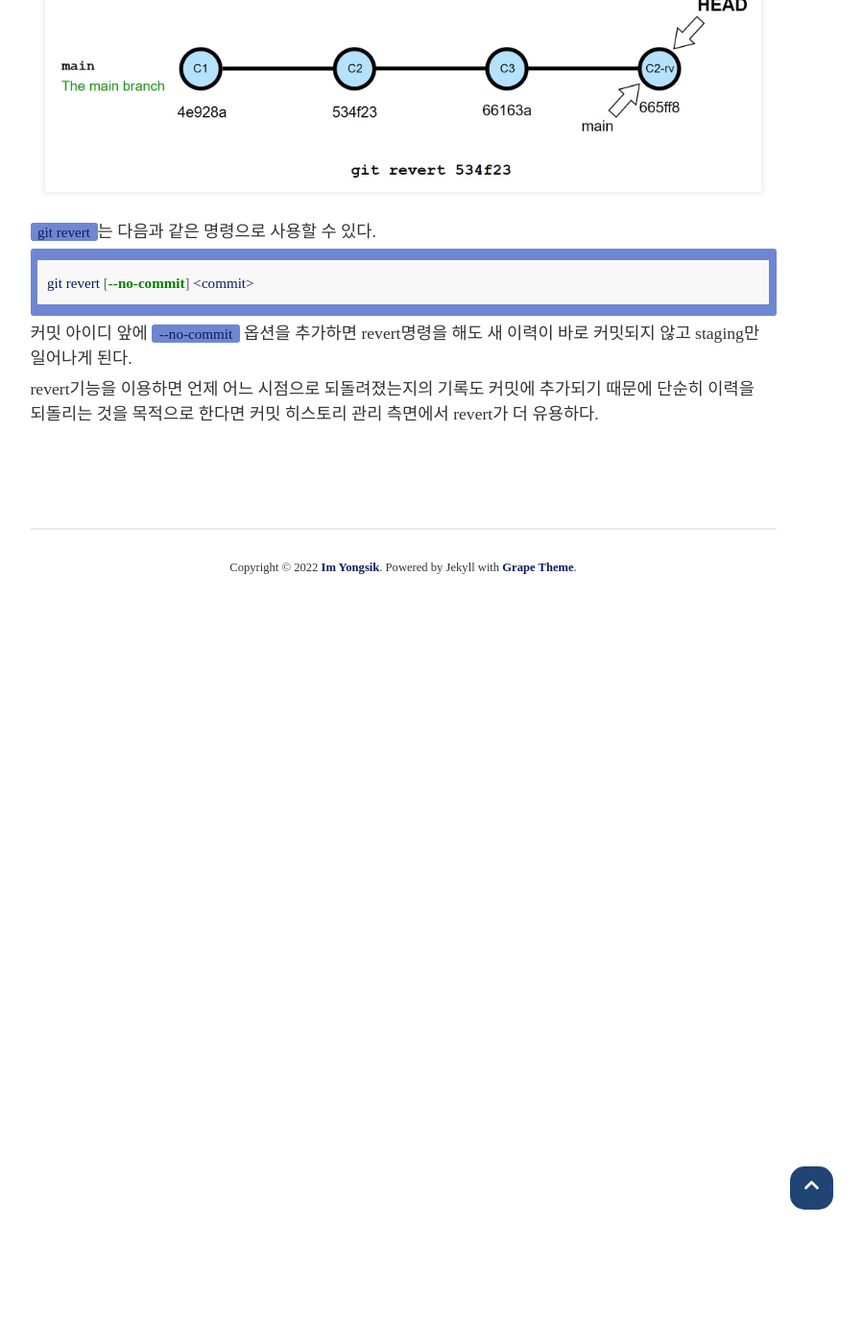
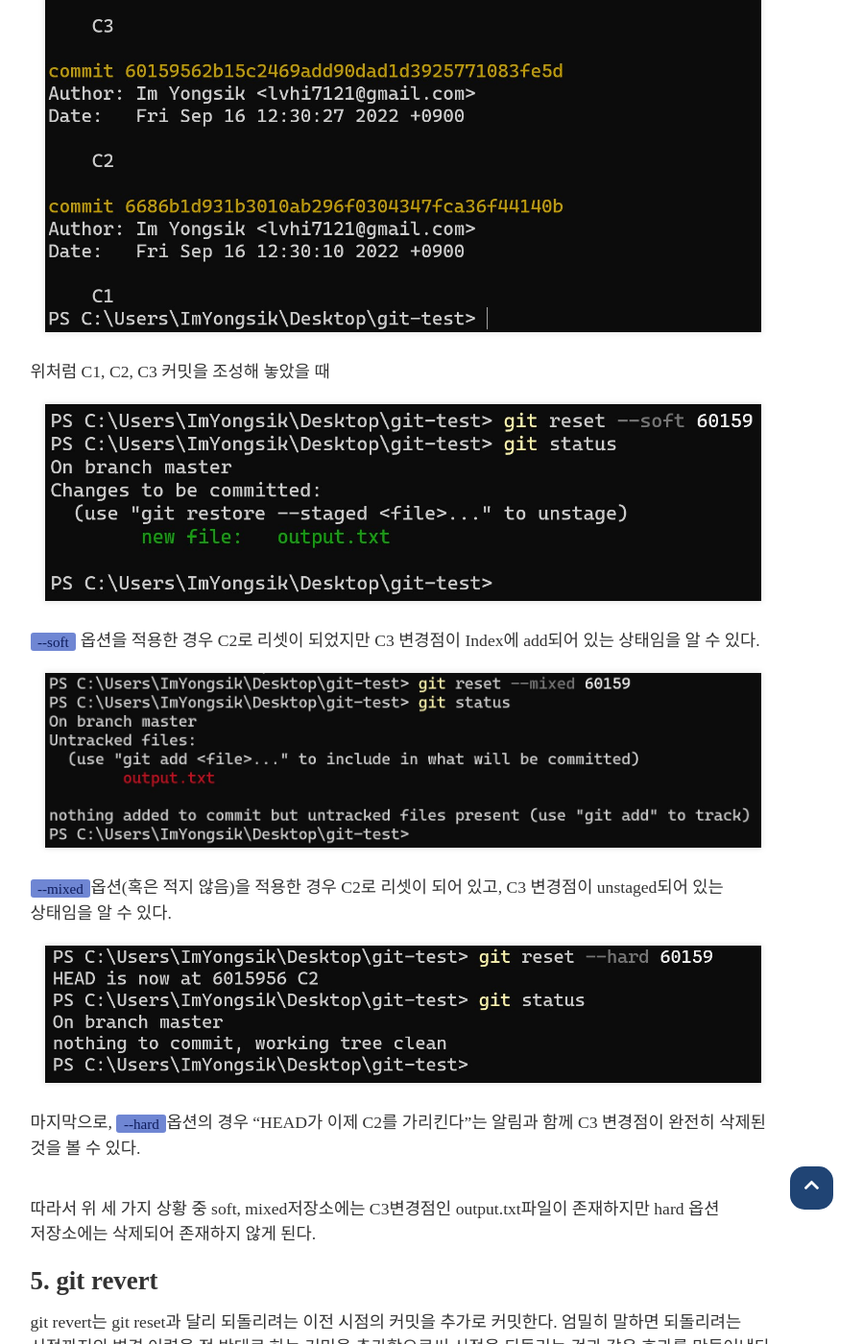
Before and after one commit to Hamsik2rang/Hamsik2rang.github.io, a Jekyll site: the page built from _posts/2022-09-16-What-is-Git-2.md, in a window 1280 px wide and 1400 px high, scrolled down 11494 px. Shown: the whole window at 96% size, without its empty margins (220-1119 px from the left). Built offline with Jekyll 4.4.1, drawn with Linux system fonts in a browser that asks for light colours; nearby versions of some CDN libraries; some web fonts are replaced; comment, search, counter and statistics services are not loaded; some of the changed text lies outside the part shown.

Commit message:
설명 및 스샷 추가

````diff
--- a/_posts/2022-09-16-What-is-Git-2.md
+++ b/_posts/2022-09-16-What-is-Git-2.md
@@ -81,13 +81,21 @@ Git을 사용하다 보면 커밋을 실수하거나 Push를 실수하는 경우
 
 앞서 commit과정에서 HEAD가 자식 이력으로 이동하는 것을 볼 수 있었다. 그런데 저 HEAD는 사용자가 직접 움직일 수 없는걸까?
 
+<br>
+
 정답은 "가능하다"이다.
+
+<br>
 
 HEAD를 원하는 이력으로 이동하는 git 명령어가 존재하는데, 바로 **`git switch`**이다.
 
+<br>
+
 사실 git 2.23버전 이전까지는 git switch라는 명령어가 없었고 이러한 역할을 `git checkout`이 담당했는데, `git checkout`의 역할이 너무 많다 보니 새롭게 `git switch`라는 명령어가 HEAD/브랜치 등의 이동을 담당하게 되었다.
 
-아무튼, `git switch` 명령은 아래와 같이 이루어져 있다
+<br>
+
+아무튼, `git switch` 명령은 아래와 같이 이루어져 있다.
 
 ```bash
 git switch [<options>] [--no-guess] <branch>
@@ -123,7 +131,11 @@ git switch --orphan <new-branch>
 
 이 중 브랜치와 브랜치 관련 명령에 대해서는 나중에 또 다시 설명하기로 하고, 커밋을 대상으로 하는 두 번째 명령만을 살펴 보자.
 
+<br>
+
 `git switch --detach` 명령어를 사용하면 HEAD를 우리가 원하는 곳으로 이동시킬 수 있는데, 원하는 곳은 Commit ID를 통해 지정한다.
+
+<br>
 
 따라서 아래와 같은 상태일 때
 
@@ -142,18 +154,27 @@ git switch --detach 42928a
 <p align="center">
     <img src="{{site.baseurl}}/assets/img/posts/2022-09-16/What-is-Git-2/img07.jpg"/>
 </p>
-
 이처럼 실제 브랜치의 리프 노드와 HEAD가 같은 곳을 가리키지 않을 경우 HEAD를 **분리된 헤드(Detached HEAD)**라 부른다.
 
+<br>
+
 이때 분리된 헤드는 특정 브랜치를 가리키는 것이 아니라 어느 브랜치에도 속하지 않고 특정한 커밋만을 가리키는 것으로 간주되는데, 따라서 HEAD가 분리된 상태에서는 커밋을 진행할 수 없다.
+
+<br>
 
 그렇다면 HEAD 이동은 어떤 상황에서 사용할까?
 
 바로 이전 이력의 작업 상태를 확인해야 할 일이 있거나, 과거 시점에서 새 브랜치를 생성해야 할 때 이용한다.
 
+<br>
+
 예를 들어, 열심히 프로그래밍을 하던 도중 버그가 일어난 것을 발견했는데 해당 버그가 과거 시점에 작성한 코드에 의한 버그라고 가정해 보자. 그런데 이 코드가 문제가 있을 것으로 미처 생각하지 못하고 해당 코드에 의존해서 추가 기능들을 잔뜩 작성해 놓은 상태라면? 이미 커질대로 커져버린 코드 베이스 때문에 함부로 건드리기 어려울 것이다.
 
+<br>
+
 이 경우 문제가 있는 코드가 최초 작성된 시점으로 돌아가 버그 수정용 브랜치를 생성해 그 안에서 버그를 깔끔히 제거한 후 기존 브랜치와 합치는 방식의 작업을 고려해 볼 수 있다.
+
+<br>
 
 즉, 아래와 같은 상황에서
 
@@ -183,9 +204,15 @@ git switch --detach 42928a
 
 HEAD를 되돌리는 것으로 이전 작업 상태를 **''확인''**할 수 있는 것은 알겠는데, 만약 커밋을 잘못하는 등의 실수를 해결하기 위해 브랜치 상황 자체를 이전 상태로 되돌리는 방법은 없을까?
 
+<br>
+
 이러한 역할을 하는 것이 바로 `git reset`과 `git revert`이다.
 
+<br>
+
 그 중 **`git reset`**은 아주 간단하게 설명하면 특정 시점 이후의 해당 브랜치의 모든 이력을 지워버리는 명령어이다.
+
+<br>
 
 git reset의 명령어는 아래처럼 구성되는데,
 
@@ -194,6 +221,8 @@ git reset [<commit>] [--soft | --mixed [-N] | --hard | --merge | --keep]
 ```
 
 눈여겨 살펴 보아야 할 것은 `--soft`, `--mixed`, `--hard` 세 가지이다(나머지는 브랜치와 관련된 옵션이므로 이 포스트에서는 설명하지 않는다).
+
+<br>
 
 만약 아래와 같은 상황일 때
 
@@ -228,6 +257,35 @@ HEAD를 C2커밋으로 옮기고(꼭 HEAD를 기준으로 reset할 필요는 없
 <p align="center">
     <img src="{{site.baseurl}}/assets/img/posts/2022-09-16/What-is-Git-2/img15.jpg"/>
 </p>
+실제 터미널에서의 과정을 스크린샷으로 살펴보면
+
+<p align="center">
+    <img src="{{site.baseurl}}/assets/img/posts/2022-09-16/What-is-Git-2/img17.jpg"/>
+</p>
+
+위처럼 C1, C2, C3 커밋을 조성해 놓았을 때
+
+<p align="center">
+    <img src="{{site.baseurl}}/assets/img/posts/2022-09-16/What-is-Git-2/img18.jpg"/>
+</p>
+
+`--soft` 옵션을 적용한 경우 C2로 리셋이 되었지만 C3 변경점이 Index에 add되어 있는 상태임을 알 수 있다.
+
+<p align="center">
+    <img src="{{site.baseurl}}/assets/img/posts/2022-09-16/What-is-Git-2/img19.jpg"/>
+</p>
+
+`--mixed`옵션(혹은 적지 않음)을 적용한 경우 C2로 리셋이 되어 있고, C3 변경점이 unstaged되어 있는 상태임을 알 수 있다.
+
+<p align="center">
+    <img src="{{site.baseurl}}/assets/img/posts/2022-09-16/What-is-Git-2/img20.jpg"/>
+</p>
+
+마지막으로, `--hard`옵션의 경우 "HEAD가 이제 C2를 가리킨다"는 알림과 함께 C3 변경점이 완전히 삭제된 것을 볼 수 있다.
+
+<br>
+
+따라서 위 세 가지 상황 중 soft, mixed저장소에는 C3변경점인 output.txt파일이 존재하지만 hard 옵션 저장소에는 삭제되어 존재하지 않게 된다.
 
 ## 5. git revert
 
@@ -247,4 +305,22 @@ git revert [--no-commit] <commit>
 
 커밋 아이디 앞에 `--no-commit` 옵션을 추가하면 revert명령을 해도 새 이력이 바로 커밋되지 않고 staging만 일어나게 된다.
 
+<br>
+
 revert기능을 이용하면 언제 어느 시점으로 되돌려졌는지의 기록도 커밋에 추가되기 때문에 단순히 이력을 되돌리는 것을 목적으로 한다면 커밋 히스토리 관리 측면에서 revert가 더 유용하다.
+
+<br>
+
+실제 터미널에서는 다음과 같은 일이 일어난다.
+
+<p align="center">
+    <img src="{{site.baseurl}}/assets/img/posts/2022-09-16/What-is-Git-2/img21.jpg"/>
+</p>
+
+First, Second, Third 커밋이 존재할 때 Second 커밋으로 revert할 경우
+
+<p align="center">
+    <img src="{{site.baseurl}}/assets/img/posts/2022-09-16/What-is-Git-2/img22.jpg"/>
+</p>
+
+Third커밋의 자식 노드로 Revert Second Commit이 추가되는 것을 볼 수 있다.
````
Also changed, not shown: assets/img/posts/2022-09-16/What-is-Git-2/img17.jpg (added), assets/img/posts/2022-09-16/What-is-Git-2/img18.jpg (added), assets/img/posts/2022-09-16/What-is-Git-2/img19.jpg (added), assets/img/posts/2022-09-16/What-is-Git-2/img20.jpg (added), assets/img/posts/2022-09-16/What-is-Git-2/img21.jpg (added), assets/img/posts/2022-09-16/What-is-Git-2/img22.jpg (added).
